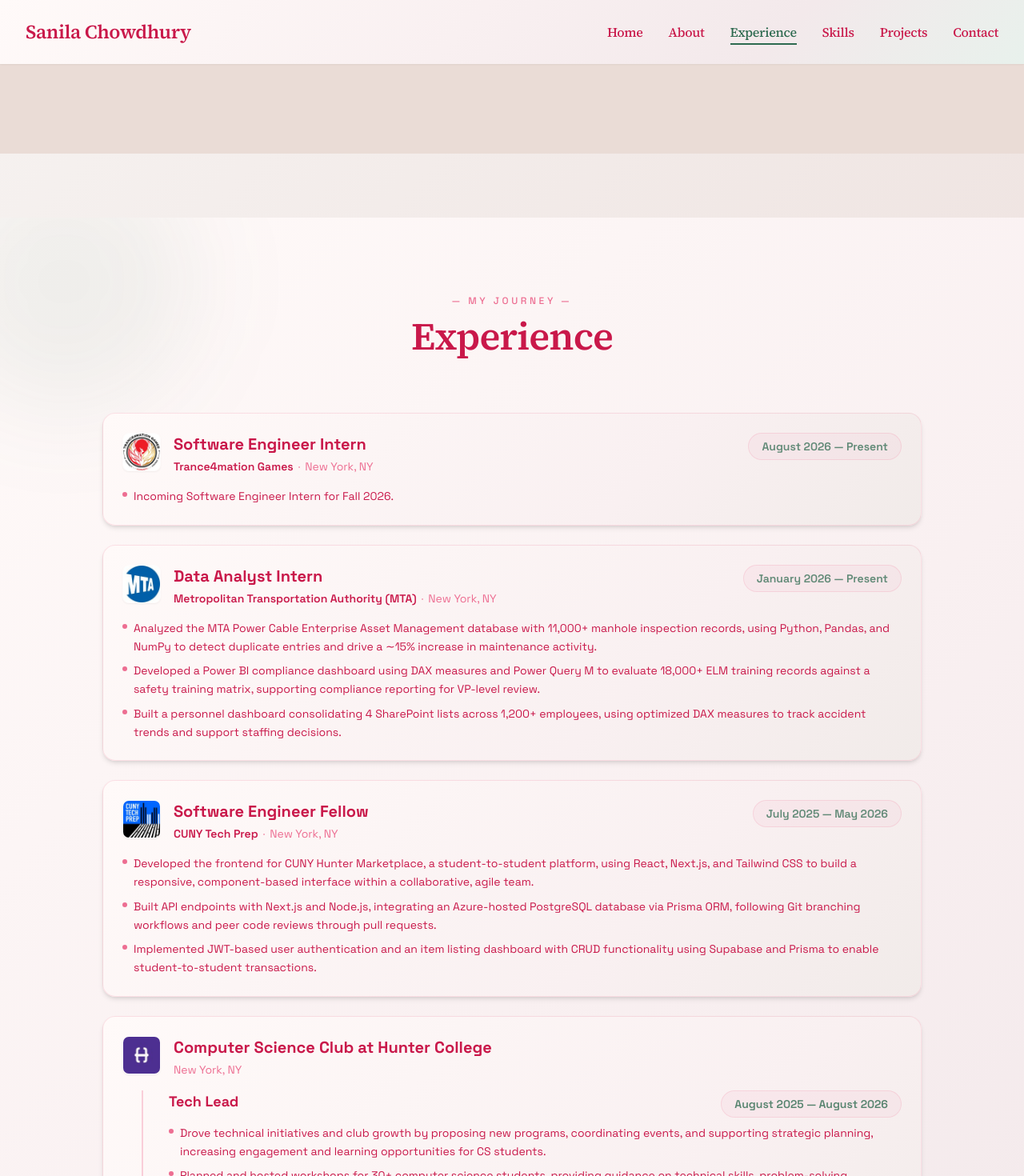
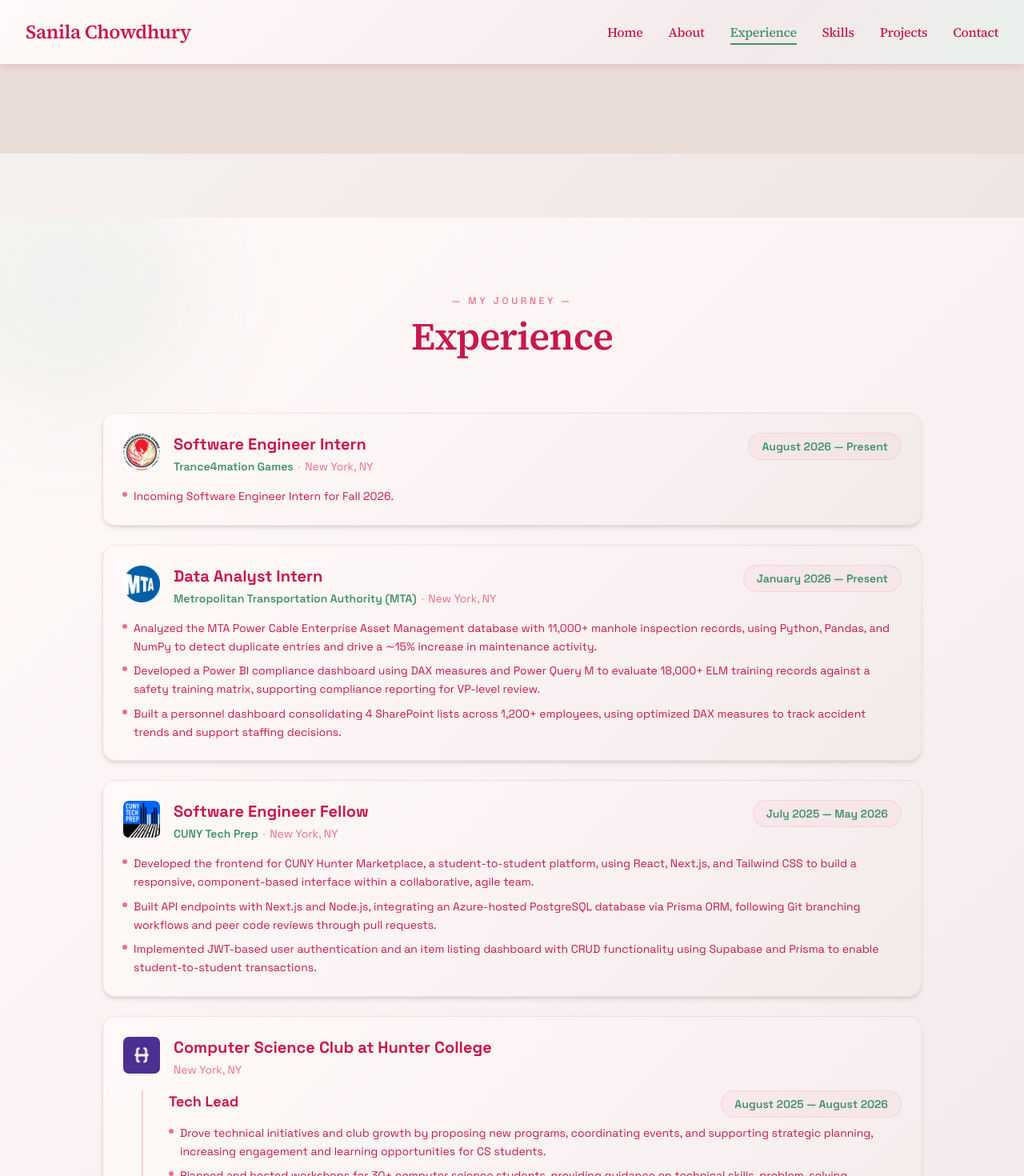
Before and after one commit to sanilac6459/portfolio, a React (Vite) app: page /experience in a window 1280 px wide. Shown: the top 1470 px of the page at 80% size. Built offline with nearby package versions, Linux system fonts and the light colour scheme.

Commit message:
updated styling

```diff
--- a/src/components/ExperienceSection.tsx
+++ b/src/components/ExperienceSection.tsx
@@ -131,7 +131,7 @@
       <div
         className="absolute -top-20 -left-20 w-80 h-80 rounded-full blur-3xl"
         style={{
-          backgroundColor: "rgb(45 106 79 / 0.07)",
+          backgroundColor: "rgb(64 145 108 / 0.07)",
         }}
       ></div>
 
@@ -224,7 +224,8 @@
                             style={{
                               backgroundColor: "rgb(237 110 146 / 0.06)",
                               border: "1px solid rgb(237 110 146 / 0.18)",
-                              color: "rgb(45 106 79 / 0.80)",
+                              color:
+                                "rgb(64 145 108 / var(--tw-text-opacity, 1))",
                             }}
                           >
                             {role.duration}
@@ -289,7 +290,7 @@
                             className="font-semibold"
                             style={{
                               color:
-                                "rgb(201 24 74 / var(--tw-text-opacity, 1))",
+                                "rgb(64 145 108 / var(--tw-text-opacity, 1))",
                             }}
                           >
                             {exp.company}
@@ -307,7 +308,7 @@
                       style={{
                         backgroundColor: "rgb(237 110 146 / 0.06)",
                         border: "1px solid rgb(237 110 146 / 0.18)",
-                        color: "rgb(45 106 79 / 0.75)",
+                        color: "rgb(64 145 108 / var(--tw-text-opacity, 1))",
                       }}
                     >
                       {exp.duration}
--- a/src/components/HomeSection.tsx
+++ b/src/components/HomeSection.tsx
@@ -1,7 +1,5 @@
 import React, { useState, useEffect } from "react";
-
 import { Link } from "react-router-dom";
-
 import { Button } from "@/components/ui/button";
 
 const roles = [
@@ -115,7 +113,7 @@
             {/* View My Work */}
             <Button
               variant="outline"
-              className="px-8 py-6 rounded-full backdrop-blur-sm bg-white/30 transition-all"
+              className="px-8 py-6 rounded-full backdrop-blur-sm bg-white/30 hover:bg-white/30 hover:text-[rgb(201_24_74_/_var(--tw-text-opacity,1))] transition-all"
               style={{
                 borderColor: "rgb(201 24 74 / var(--tw-text-opacity, 1))",
                 color: "rgb(201 24 74 / var(--tw-text-opacity, 1))",
--- a/src/components/Navbar.tsx
+++ b/src/components/Navbar.tsx
@@ -1,9 +1,6 @@
 import React, { useState, useEffect } from "react";
-
 import { NavLink, Link, useLocation } from "react-router-dom";
-
 import { cn } from "@/lib/utils";
-
 import { Menu, X } from "lucide-react";
 
 const navItems = [
@@ -18,14 +15,11 @@
 const Navbar = () => {
   const [isScrolled, setIsScrolled] = useState(false);
   const [mobileMenuOpen, setMobileMenuOpen] = useState(false);
-
   const location = useLocation();
 
   useEffect(() => {
     const handleScroll = () => setIsScrolled(window.scrollY > 50);
-
     window.addEventListener("scroll", handleScroll);
-
     return () => window.removeEventListener("scroll", handleScroll);
   }, []);
 
@@ -40,7 +34,7 @@
         className={cn(
           "fixed top-0 left-0 w-full z-50 transition-all duration-300 py-6",
           isScrolled || location.pathname !== "/"
-            ? "backdrop-blur-sm shadow-sm"
+            ? "backdrop-blur-sm"
             : "bg-transparent",
         )}
         style={
@@ -48,6 +42,7 @@
             ? {
                 background:
                   "linear-gradient(135deg, #fffaf9 0%, #f9f0f1 45%, #f3e9eb 75%, #e8f1ec 100%)",
+                boxShadow: "0 2px 10px rgb(201 24 74 / 0.15)",
               }
             : undefined
         }
@@ -73,14 +68,14 @@
                 className={({ isActive }) =>
                   cn(
                     "font-medium font-serif-display transition-colors relative",
-                    "hover:text-[#2D6A4F]",
+                    "hover:text-[#40916C]",
                     isActive &&
-                      "after:content-[''] after:absolute after:left-0 after:bottom-[-4px] after:h-0.5 after:w-full after:bg-[#2D6A4F]",
+                      "after:content-[''] after:absolute after:left-0 after:bottom-[-4px] after:h-0.5 after:w-full after:bg-[#40916C]",
                   )
                 }
                 style={({ isActive }) => ({
                   color: isActive
-                    ? "rgb(45 106 79 / var(--tw-text-opacity, 0.80))"
+                    ? "rgb(64 145 108 / var(--tw-text-opacity, 1))"
                     : "rgb(201 24 74 / var(--tw-text-opacity, 1))",
                 })}
               >
@@ -135,14 +130,14 @@
               className={({ isActive }) =>
                 cn(
                   "text-xl font-medium font-serif-display transition-colors relative",
-                  "hover:text-[#2D6A4F]",
+                  "hover:text-[#40916C]",
                   isActive &&
-                    "after:content-[''] after:absolute after:left-0 after:bottom-[-4px] after:h-0.5 after:w-full after:bg-[#2D6A4F]",
+                    "after:content-[''] after:absolute after:left-0 after:bottom-[-4px] after:h-0.5 after:w-full after:bg-[#40916C]",
                 )
               }
               style={({ isActive }) => ({
                 color: isActive
-                  ? "rgb(45 106 79 / var(--tw-text-opacity, 0.80))"
+                  ? "rgb(64 145 108 / var(--tw-text-opacity, 1))"
                   : "rgb(201 24 74 / var(--tw-text-opacity, 1))",
               })}
             >
--- a/src/components/ProjectsSection.tsx
+++ b/src/components/ProjectsSection.tsx
@@ -68,7 +68,7 @@
       className="flex items-center gap-1.5 px-2.5 py-1 text-xs rounded-full"
       style={{
         backgroundColor: "rgb(237 110 146 / 0.08)",
-        color: "rgb(45 106 79 / var(--tw-text-opacity, 0.80))",
+        color: "rgb(64 145 108 / var(--tw-text-opacity, 1))",
         border: "1px solid rgb(237 110 146 / 0.20)",
       }}
     >
@@ -358,7 +358,7 @@
       <div
         className="absolute bottom-0 right-0 w-96 h-96 rounded-full blur-3xl"
         style={{
-          backgroundColor: "rgb(45 106 79 / 0.07)",
+          backgroundColor: "rgb(64 145 108 / 0.07)",
         }}
       ></div>
 
--- a/src/components/SkillsSection.tsx
+++ b/src/components/SkillsSection.tsx
@@ -109,7 +109,7 @@
       <div
         className="absolute top-1/2 left-0 w-96 h-96 rounded-full blur-3xl -translate-y-1/2"
         style={{
-          backgroundColor: "rgb(45 106 79 / 0.07)",
+          backgroundColor: "rgb(64 145 108 / 0)",
         }}
       ></div>
 
@@ -149,7 +149,7 @@
               <div className="flex items-center gap-2 mb-5">
                 <span
                   style={{
-                    color: "rgb(45 106 79 / var(--tw-text-opacity, 0.80))",
+                    color: "rgb(64 145 108 / var(--tw-text-opacity, 0.80))",
                   }}
                 >
                   {category.icon}
```
Also changed, not shown: index.html (+1 -1 lines), src/components/ContactSection.tsx (+11 -11 lines), public/images/logo4.png (added), public/logo2.png (deleted).
